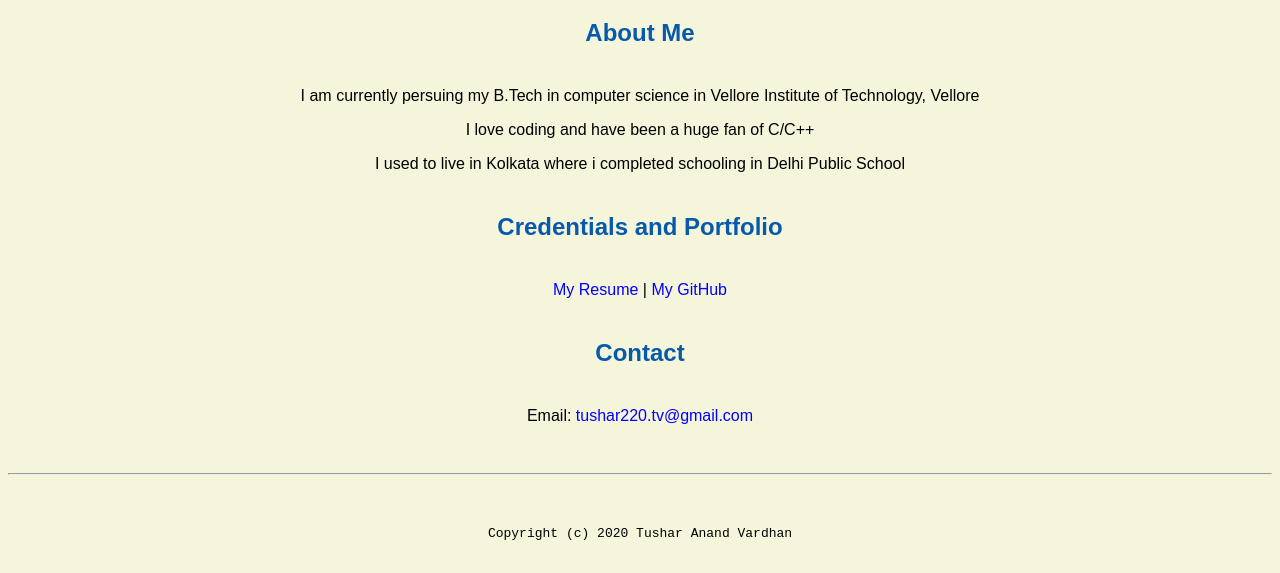
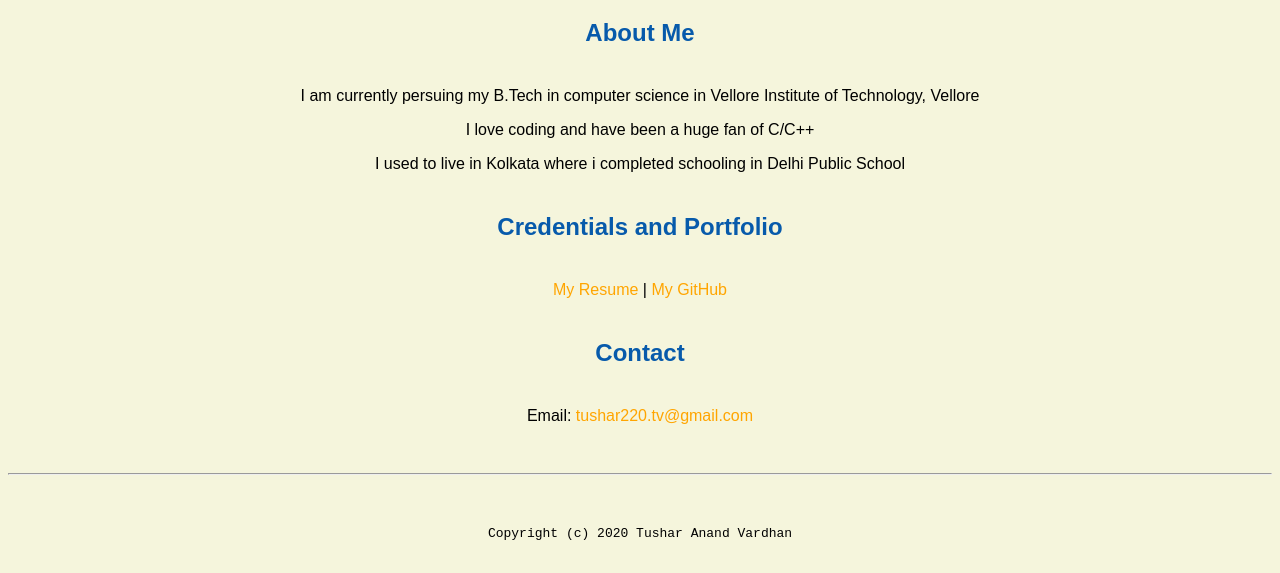
Before and after one commit to shivaamm/Tushar-Anand-Vardhan.github.io, a plain HTML site: page index.html in a window 1280 px wide. Shown: the part 516-1089 px from the top of the page. Drawn offline with Linux system fonts and the light colour scheme.

Commit message:
updated color

```diff
--- a/CSS/master.css
+++ b/CSS/master.css
@@ -3,7 +3,7 @@
 /* Text inside these asterisks and slashes are comments for human */
 
   a {
-    color: blue;/* set the text color to blue here */
+    color: orange;/* set the text color to blue here */
     text-decoration: none; /* This means we do not want hyperlinks to be underlined */
   }
 
```
